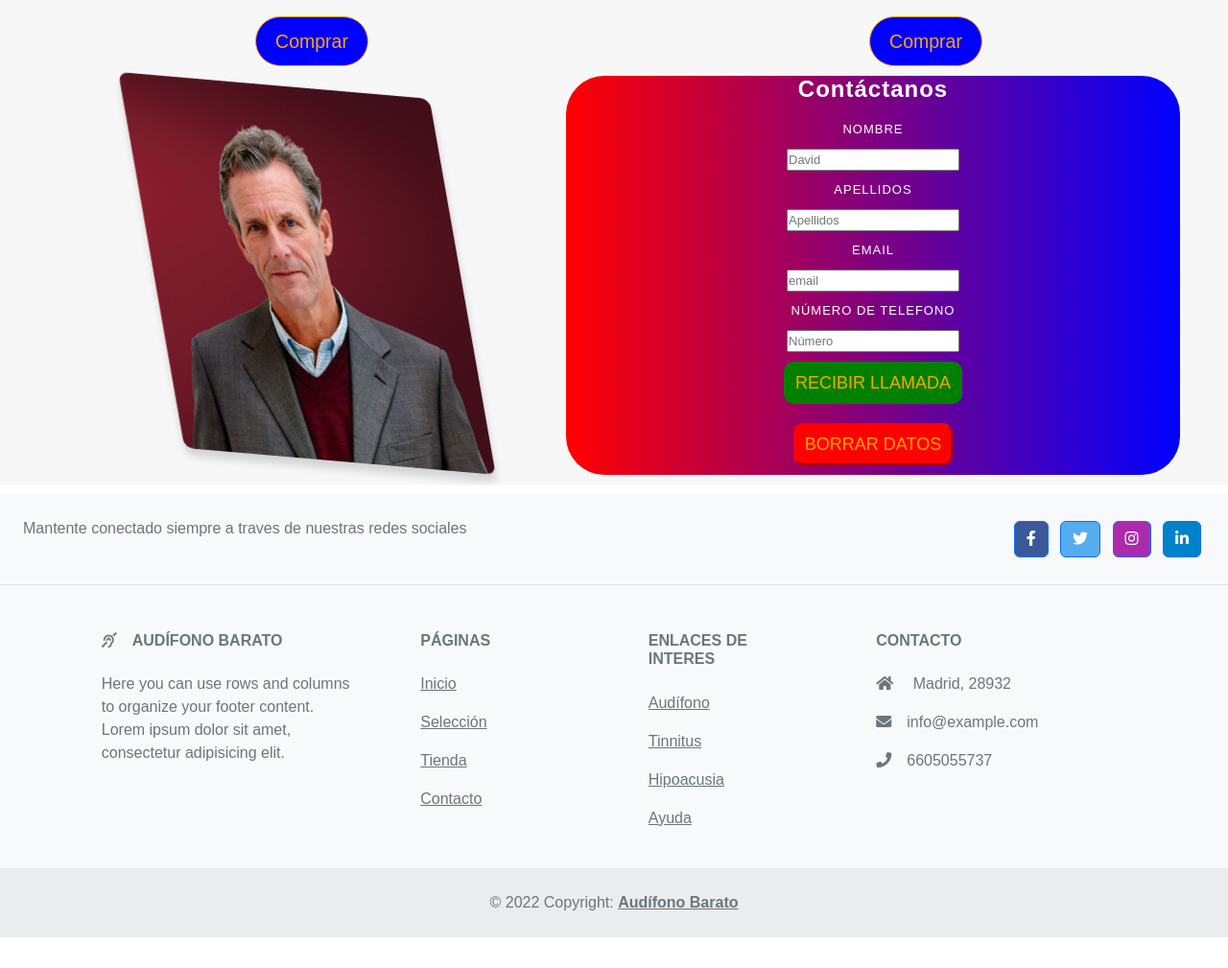
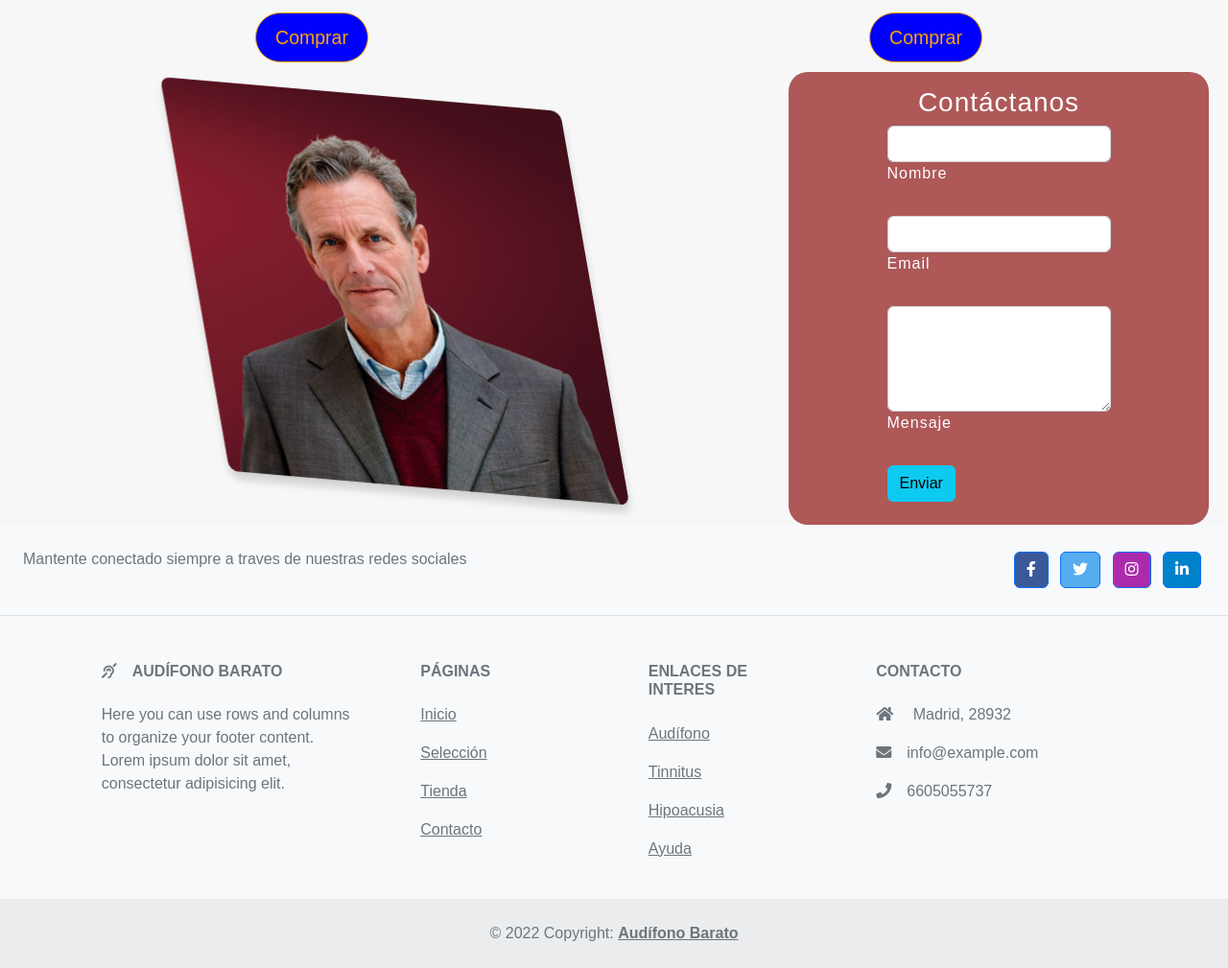
Before and after one commit to DavidMartinezFelix/AudifonoBarato, a plain HTML site: page index.html in a window 1280 px wide. Shown: the part 3282-4291 px from the top of the page at 96% size. Before the commit the page ends 4259 px from the top, so only its background shows below. Drawn offline with nearby package versions, Linux system fonts and the light colour scheme.

Commit message:
modificaciones movil

```diff
--- a/css/estilos.css
+++ b/css/estilos.css
@@ -61,6 +61,7 @@ a{
 .padre__audifonos{
     display: flex;
     flex-flow: column nowrap;
+    background-color: #f7f7f7;
 }
 
     .bloque__seccion1{
@@ -364,7 +365,7 @@ a{
         flex-flow: column nowrap;
     }
     .hero_etapas_h3{
-        font-size: 2em;
+        font-size: 1.8em;
         padding-bottom: 20px;
         padding-top: 50px;
         text-align: center;
@@ -392,6 +393,39 @@ a{
 
     }
 
+    .bloque_seccion4{
+        display: flex;
+        align-items: center;
+    }
+
+    .subelemento__seccion_imagen3{
+        margin-top: 20PX;
+        margin-bottom: 20px;
+        width: 50%;
+        flex: 1 1 50%;
+        border-radius: 10px;
+        box-shadow: 0 8px 8px 0 rgba(0, 0, 0, 0.15);
+        transform: skewX(10deg) skewY(5deg);
+    }
+    .subelemento__seccion_imagen3:hover{
+        transform: skewX(5deg) skewY(10deg);
+        transition: all 2sg;
+    }
+    .subelemento__seccion4{
+        flex: 1 1 20%;
+        width: 80%;
+        color: #fff;
+        padding-top: 15px;
+        margin-right: 20px;
+        font-size: 1em;
+        letter-spacing: 1px;
+        display: flex;
+        justify-content: center;
+        align-items: center;
+        flex-flow: column;
+        background-color: rgba(156, 48, 48, 0.795);
+        border-radius: 20px;
+    }
 
 
 .contenedor{
@@ -762,28 +796,30 @@ a{
     .elemento__seccion2{
         flex-flow:column
     }
-    .subelemento__seccion3{
-        flex: 1 1 50%;
+    .subelemento__seccion4{
+        flex: 1 1 100%;
+        width: 80%;
         color: #fff;
         padding-top: 15px;
+        margin-bottom: 10px;
         font-size: 1em;
         letter-spacing: 1px;
         display: flex;
         justify-content: center;
+        align-items: center;
         flex-flow: column;
-        background-image: linear-gradient(to left,blue,red);
+        background-color: rgba(156, 48, 48, 0.795);
         border-radius: 20px;
-        transform: translate(0px,0px);
     }
-    .subelemento__seccion_imagen2{
+    .subelemento__seccion_imagen3{
         margin-top: 10PX;
-        width: 50%;
+        width: 80%;
         flex: 1 1 100%;
         border-radius: 10px;
         box-shadow: 0 8px 8px 0 rgba(0, 0, 0, 0.15);
         transform: skewX(1deg) skewY(1deg);
     }
-    .subelemento__seccion_imagen2:hover{
+    .subelemento__seccion_imagen3:hover{
         transform: skewX(-1deg) skewY(-1deg);
         transition: all 2sg;
     }
@@ -795,14 +831,14 @@ a{
         .texto_index{
             display: grid;
             grid-template-columns: repeat(6, 1fr);
-            grid-template-rows: repeat(6, 1fr);
+            grid-template-rows: repeat(4, 1fr);
             align-items: center;
             background-color: #fff;
             margin-left: 5px;
         }
             .texto_index_h2{
                 grid-column: 2/6;
-                grid-row: 4/5;
+                grid-row: 3/4;
                 font-size: 1.5em;
                 text-align: center;
             }
@@ -814,13 +850,13 @@ a{
             }
             .texto_index_p{
                 grid-column: 2/6;
-                grid-row: 2/4;
+                grid-row: 2/3;
                 font-size: 1em;
                 text-align: center;
             }
             .texto_index_ul{
                 grid-column:2/6;
-                grid-row: 5/6;
+                grid-row: 4/5;
                 font-size: 1em;
                 list-style: none;
                 text-align: center;
@@ -883,13 +919,25 @@ a{
                 text-align: center;
             }
             .hero_etapas_li{
-                font-size: 1em;
+                font-size: 1.5em;
                 padding: 20px;
             }
             .hero_etapas_li1{
                 list-style-type: none;
-                font-size: 1em;
+                font-size: 1.3em;
                 margin-bottom: 10px;
+            }
+            .bloque_seccion4{
+                display: flex;
+                flex-flow: column;
+                align-items: center;
+            }
+
+            .pagina_footer_flex{
+                display: flex;
+                flex-direction: row;
+                align-items: center;
+                justify-content: space-around;
             }
 
 }
--- a/index.html
+++ b/index.html
@@ -152,26 +152,31 @@
                             </article>
                         </div>
                     </section>
-                    <section class="bloque__seccion3">
-                        <div class="elemento__seccion2">
-                            <article class="subelemento__seccion2">
-                                <img class="subelemento__seccion_imagen2" src="./assest/img/13POST INSTAGRAM RSDIC.jpg" alt="Audífono en la cocina">
-                            </article>
-                            <article class="subelemento__seccion3">
-                                <h3 class="h3__formulario_general">Contáctanos</h3>
-                                <form class="elemento__formulario_general" action="/formulario" method="post">
-                                    <label class="elemento__formulario" for="nombre">Nombre</label>
-                                        <input type="text" required="" id="nombre" name="Nombre" placeholder="David"/>
-                                    <label class="elemento__formulario" for="apellidos">Apellidos</label>
-                                        <input type="text" required="" id="Apellidos" name="Apellidos" placeholder="Apellidos"/>
-                                    <label class="elemento__formulario" for="email">email</label>
-                                        <input type="email" required="" id="email" name="Email" placeholder="email"/>
-                                    <label class="elemento__formulario" for="numero">Número de telefono</label>
-                                        <input id="numero" required="" name="numero" placeholder="Número"/>
-                                    <button class="elemento__formulario_boton" type="submit">Recibir llamada</button>
-                                    <button class="elemento__formulario_boton1" type="reset">Borrar datos</button>
+                    <section class="bloque_seccion4">
+                        <div class="subelemento__seccion2">
+                            <img class="subelemento__seccion_imagen3" src="./assest/img/13POST INSTAGRAM RSDIC.jpg" alt="">
+                        </div>
+                        <div class="subelemento__seccion4">
+                            <h3>Contáctanos</h3>
+                            <form>
+                                <!-- Name input -->
+                                <div class="form-outline mb-4">
+                                    <input type="text" id="form4Example1" class="form-control" />
+                                <label class="form-label" for="form4Example1">Nombre</label>
+                                </div>
+                                <!-- Email input -->
+                                <div class="form-outline mb-4">
+                                    <input type="email" id="form4Example2" class="form-control" />
+                                    <label class="form-label" for="form4Example2">Email</label>
+                                </div>
+                                <!-- Message input -->
+                                <div class="form-outline mb-4">
+                                    <textarea class="form-control" id="form4Example3" rows="4"></textarea>
+                                    <label label class="form-label" for="form4Example3">Mensaje</label>
+                                </div>
+                                <!-- Submit button -->
+                                <button type="submit" class="btn btn-info btn-block mb-4">Enviar</button>
                             </form>
-                            </article>
                         </div>
                     </section>
                 </div>
@@ -213,6 +218,7 @@
                     <div   div class="col-md-2 col-lg-2 col-xl-2 mx-auto mb-4">
                 <!-- Links -->
                     <h6 class="text-uppercase fw-bold mb-4">Páginas</h6>
+                        <DIV class="pagina_footer_flex">
                         <p>
                             <a href="./index.html" class="text-reset">Inicio</a>
                         </p>
@@ -225,12 +231,14 @@
                         <p>
                             <a href="./Pages/contacto.html" class="text-reset">Contacto</a>
                         </p>
+                        </DIV>
                     </div>
                 <!-- Grid column -->
                 <!-- Grid column -->
                 <div class="col-md-3 col-lg-2 col-xl-2 mx-auto mb-4">
                 <!-- Links -->
                     <h6 class="text-uppercase fw-bold mb-4">Enlaces de interes</h6>
+                        <DIV class="pagina_footer_flex">
                         <p>
                             <a href="#!" class="text-reset">Audífono</a>
                         </p>
@@ -243,15 +251,18 @@
                         <p>
                             <a href="#!" class="text-reset">Ayuda</a>
                         </p>
+                        </DIV>
                 </div>
                 <!-- Grid column -->
                 <!-- Grid column -->
                 <div class="col-md-4 col-lg-3 col-xl-3 mx-auto mb-md-0 mb-4">
                         <!-- Links -->
                     <h6 class="text-uppercase fw-bold mb-4">Contacto</h6>
+                        <DIV class="pagina_footer_flex">
                         <p><i class="fas fa-home me-3"></i> Madrid, 28932</p>
                         <p><i class="fas fa-envelope me-3"></i>info@example.com</p>
                         <p><i class="fas fa-phone me-3"></i>6605055737</p>
+                    </DIV>
                 </div>
                 <!-- Grid column -->
             </div>
```
Lines whose indentation alone changed are shown as unchanged.
